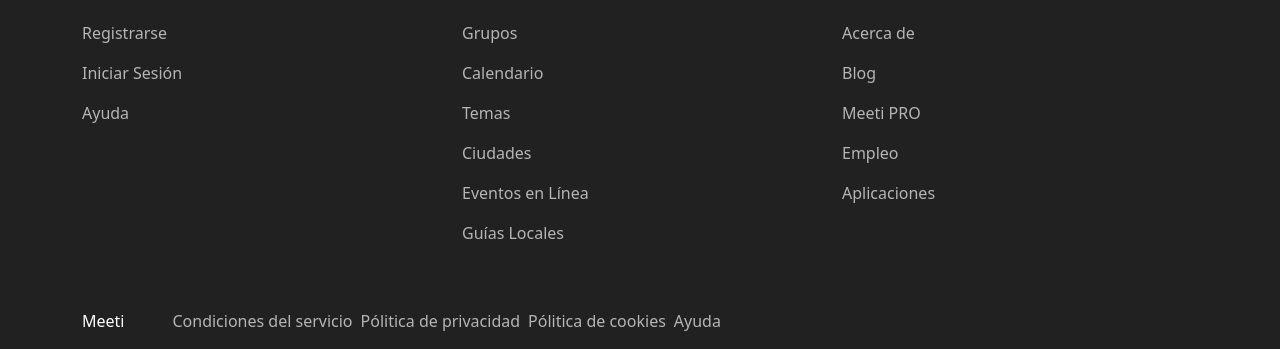
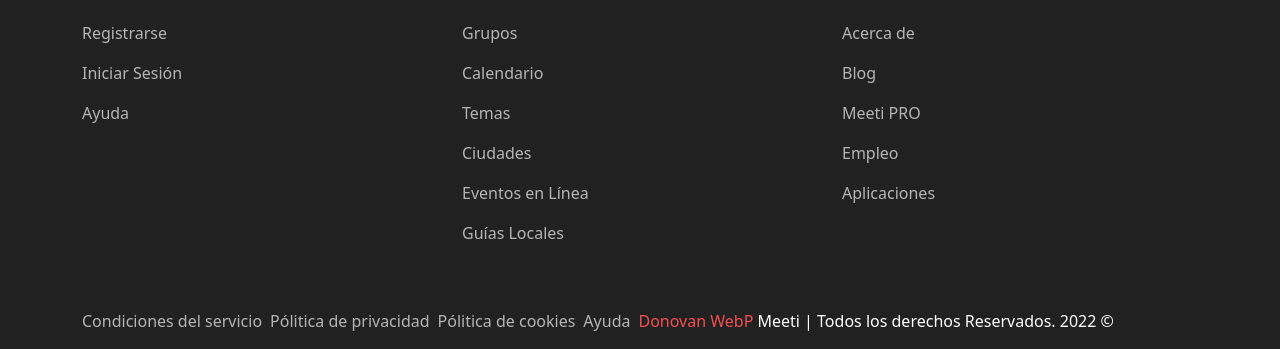
Before and after one commit to Tackless/03-meeti, a website: page index.html in a window 1280 px wide. Shown: the part 2496-2845 px from the top of the page. Drawn offline with Linux system fonts and the light colour scheme.

Commit message:
add logo & footer

```diff
--- a/index.html
+++ b/index.html
@@ -6,6 +6,7 @@
     <meta name="viewport" content="width=device-width, initial-scale=1.0">
     <title>Meeti</title>
     <meta name="description" content="Meeti y aprendiendo bootsrap 5 y SASS.">
+    <link rel="shortcut icon" href="/img/favicon.ico" type="image/x-icon">
     <link rel="preconnect" href="https://fonts.googleapis.com">
     <link rel="preconnect" href="https://fonts.gstatic.com" crossorigin>
     <link href="https://fonts.googleapis.com/css2?family=Roboto:wght@400;700;900&display=swap" rel="stylesheet">
@@ -171,13 +172,13 @@
             </div>
 
             <div class="d-flex flex-column flex-md-row mt-5 align-items-md-center">
-                <p class="m-0 me-5">Meeti</p>
                 <nav class="nav flex-column flex-md-row">
                     <a href="#" class="nav-link me-md-2">Condiciones del servicio</a>
                     <a href="#" class="nav-link me-md-2">Pólitica de privacidad</a>
                     <a href="#" class="nav-link me-md-2">Pólitica de cookies</a>
                     <a href="#" class="nav-link me-md-2">Ayuda</a>
                 </nav>
+                <p class="m-0 ms-5"> <a class="text-decoration-none" href="https://github.com/Tackless">Donovan WebP</a> Meeti | Todos los derechos Reservados. 2022 &copy;</p>
             </div>
         </div>
     </footer>
```
Also changed, not shown: img/favicon.ico (added).
